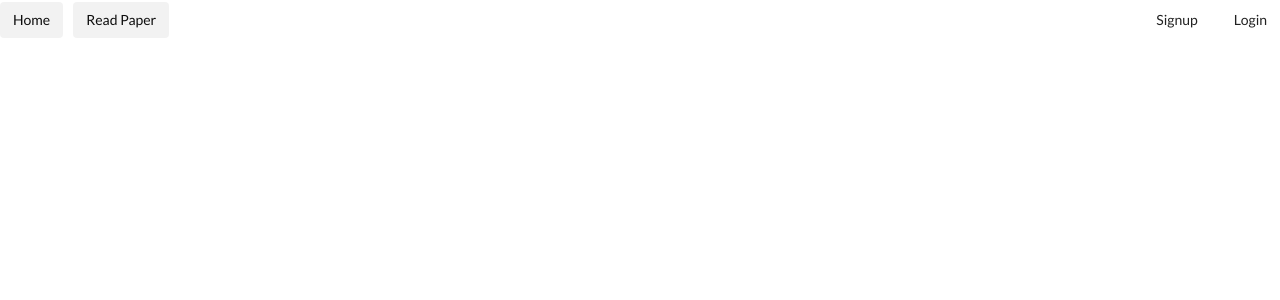
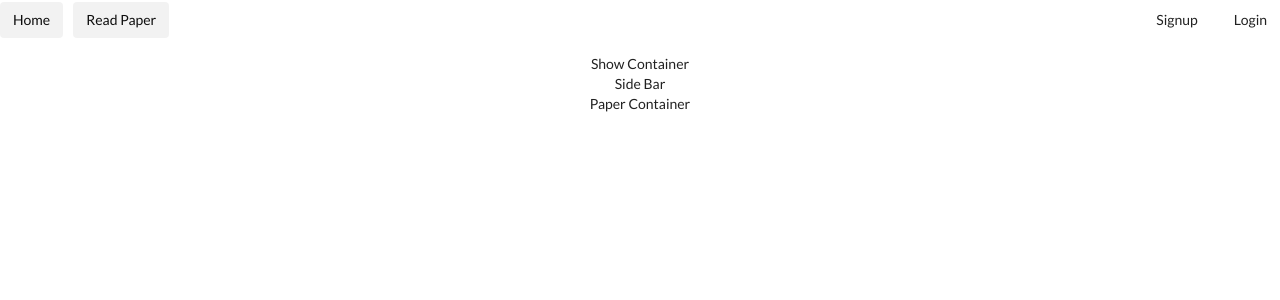
Before and after one commit to danajackson2/newspaper-app-frontend, a React (Create React App) app: page /papers in a window 1280 px wide. Shown: the top 300 px of the page. Built offline with nearby package versions, Linux system fonts and the light colour scheme.

Commit message:
clean up routes

```diff
--- a/src/App.js
+++ b/src/App.js
@@ -1,4 +1,4 @@
-import './App.css';
+import './App.css'
 import Navbar from './components/Navbar'
 import React from 'react'
 import ShowContainer from './containers/ShowContainer'
@@ -6,30 +6,22 @@ import CreateContainer from './containers/CreateContainer'
 import { Route } from 'react-router-dom'
 class App extends React.Component {
   state = {
-    page: "create",
     selectedPaper: {}
   }
 
-  showComponent = () => {
-    return this.state.page === "create" ?  <Route exact path="/" component={CreateContainer} /> : <Route exact path="/papers" component={ShowContainer} />
-  }
-
-  showPage = () => {
-    this.setState({page: "show"})
-  }
-
-  createPage = () => {
-    this.setState({page: "create"})
+  setSelectedPaper = (paper) => {
+    this.setState({selectedPaper: paper})
   }
 
   render () {
     return (
       <div className="App">
-        < Navbar showPage={this.showPage} createPage={this.createPage}/>
-        {this.showComponent()}
+        <Navbar />
+        <Route exact path="/" render={() => <CreateContainer setSelectedPaper={this.setSelectedPaper}/>} />
+        <Route exact path="/papers" render={() => <ShowContainer paper={this.state.selectedPaper}/>} />
       </div>
     )
   }
 }
 
-export default App;
+export default App
--- a/src/components/Navbar.js
+++ b/src/components/Navbar.js
@@ -5,8 +5,8 @@ class Navbar extends React.Component {
     render() {
         return (
             <div className="ui secondary  menu">
-                <NavLink className="item" to="/" onClick={this.props.createPage}>Home</NavLink>
-                <NavLink className="item" to="/papers" onClick={this.props.showPage}>Read Paper</NavLink>
+                <NavLink className="item" to="/" >Home</NavLink>
+                <NavLink className="item" to="/papers" >Read Paper</NavLink>
                 <div className="right menu">
                     <NavLink className="item" to="/signup">Signup</NavLink>
                     <NavLink className="item"to="/login">Login</NavLink>
--- a/src/containers/CreateContainer.js
+++ b/src/containers/CreateContainer.js
@@ -65,7 +65,7 @@ class CreateContainer extends React.Component {
         body: JSON.stringify({paper: this.state.paper})
       })
       .then(res => res.json())
-      .then(console.log)
+      .then(data => this.props.setSelectedPaper(data))
     }
 
     render () {
--- a/src/containers/PaperContainer.js
+++ b/src/containers/PaperContainer.js
@@ -3,9 +3,9 @@ import React from 'react'
 class PaperContainer extends React.Component {
     render () {
       return (
-        <div className="topics">
-            Papercontainer
-            {/* Render Article Shows*/}
+        <div>
+            Paper Container
+            {this.props.paper.title}
         </div>
       );
     }
--- a/src/containers/ShowContainer.js
+++ b/src/containers/ShowContainer.js
@@ -7,10 +7,9 @@ class ShowContainer extends React.Component {
     render () {
       return (
         <div className="show">
-            ShowContainer
+            Show Container
             <SideBar />
-            <PaperContainer />
-            {/* Render today's paper that was created */}
+            <PaperContainer paper={this.props.paper}/>
         </div>
       );
     }
--- a/src/containers/SideBar.js
+++ b/src/containers/SideBar.js
@@ -4,7 +4,7 @@ class SideBar extends React.Component {
     render () {
       return (
         <div className="topics">
-            SideBar
+            Side Bar
             {/* Code for Searchbox*/}
             {/* Render PaperList Component*/}
         </div>
```
